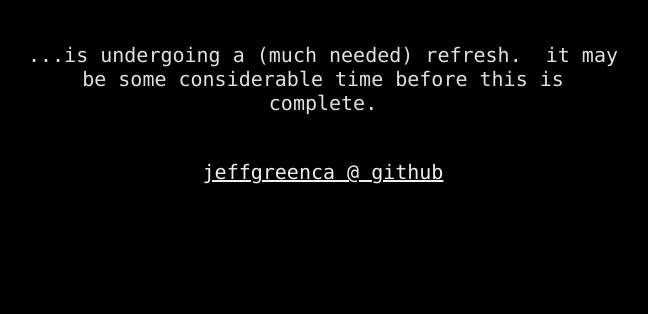
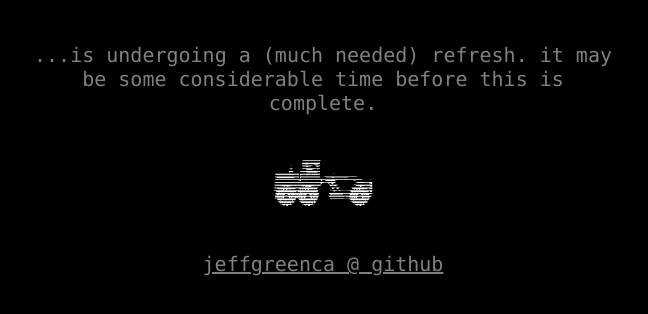
Before and after one commit to jeffgreenca/virtualdatacave, a plain HTML site: page index.html in a window 1280 px wide. Shown: the part 74-388 px from the top of the page, without its empty margins (317-965 px from the left). Drawn offline with Linux system fonts and the light colour scheme.

Commit message:
add tractor

```diff
--- a/index.html
+++ b/index.html
@@ -2,8 +2,9 @@
 <head>
 <title>virtualdatacave.com</title>
 <style>
-body { color: #e0e0e0; font-family: terminal, monaco, monospace; background-color: #000000; }
-a { color: #f0f0f0; }
+body { color: #808080; font-family: terminal, monaco, monospace; background-color: #000000; }
+h1 { color: #e0e0e0; }
+a { color: #808080; }
 #outer { width: 100%; }
 #inner { width: 600px; margin: 0 auto; text-align: center; }
 h1 { padding-top: 25px; }
@@ -15,7 +16,8 @@
 <div id="outer">
     <div id="inner">
         <h1>virtualdatacave.com</h1>
-        <p>...is undergoing a (much needed) refresh.  it may be some considerable time before this is complete.</p>
+        <p>...is undergoing a (much needed) refresh.  it may be some considerable time before this is complete.</p>
+	<p><img src="tractor-inverted.png" width="100px"></p>
         <p><a href="https://github.com/jeffgreenca/">jeffgreenca @ github</a></p>
     </div>
 </div>
```
Also changed, not shown: tractor-inverted.png (added).
